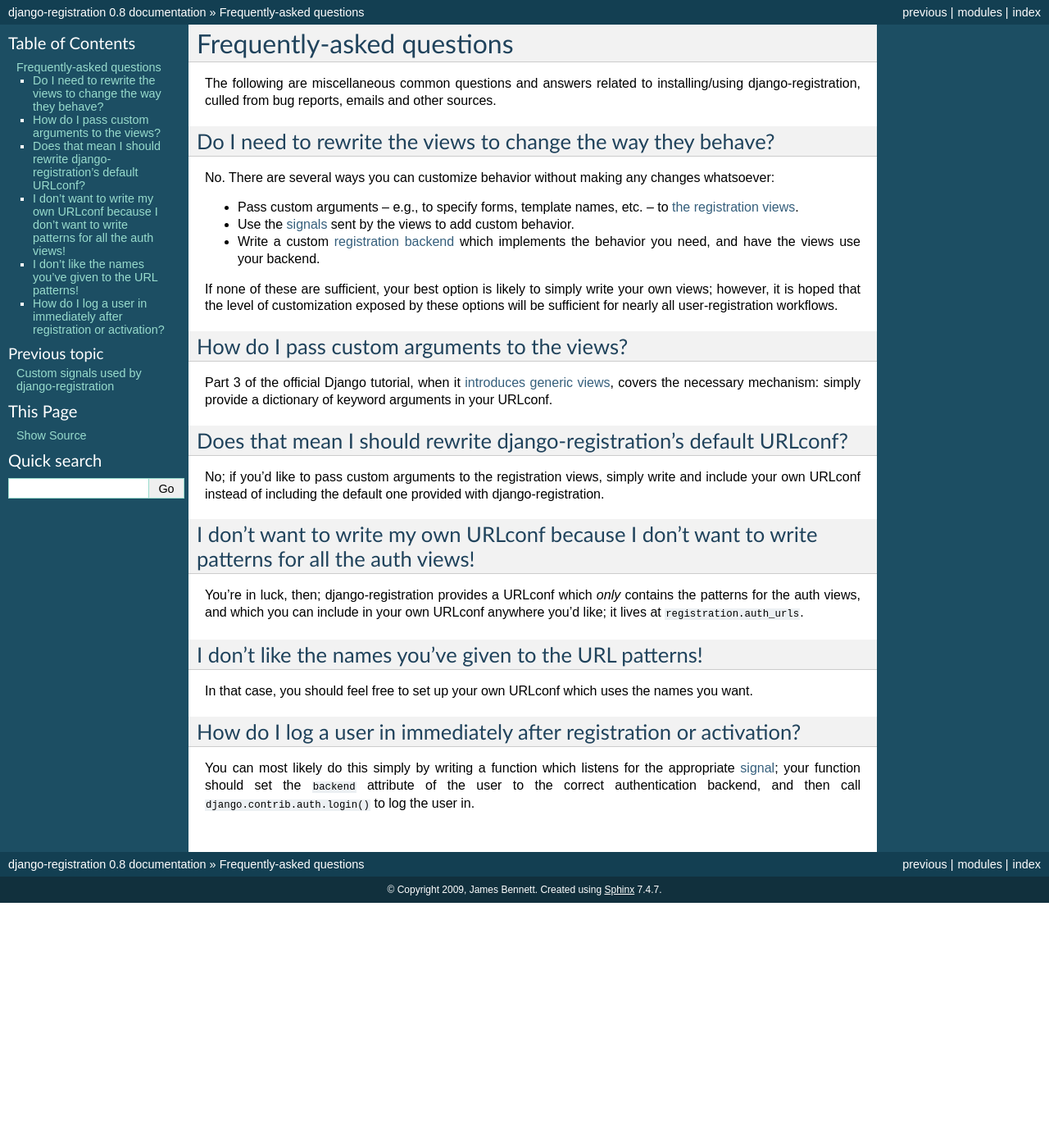
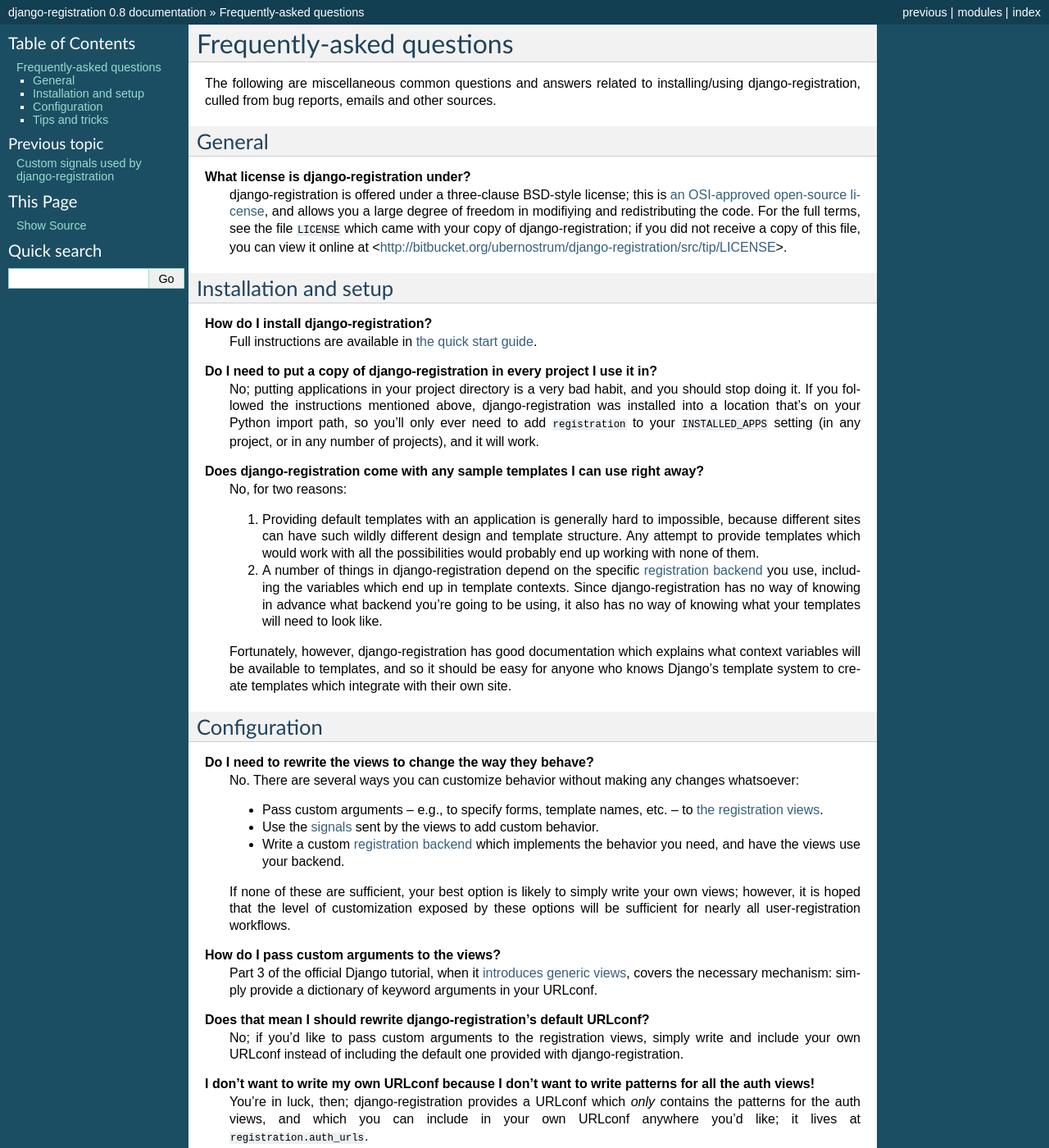
Before and after one commit to plivo/django-registration, a Sphinx documentation site: the page built from docs/faq.rst, in a window 1280 px wide and 1400 px high. Shown: the whole window at 82% size. Built offline with Sphinx 7.4.7, drawn with Linux system fonts in a browser that asks for light colours; some of the changed text lies outside the part shown.

Commit message:
More documentation.

```diff
--- a/docs/faq.rst
+++ b/docs/faq.rst
@@ -8,67 +8,124 @@ to installing/using django-registration, culled from bug reports,
 emails and other sources.
 
 
-Do I need to rewrite the views to change the way they behave?
--------------------------------------------------------------
+General
+-------
 
-No. There are several ways you can customize behavior without making
-any changes whatsoever:
-
-* Pass custom arguments -- e.g., to specify forms, template names,
-  etc. -- to :ref:`the registration views <views>`.
-
-* Use the :ref:`signals <signals>` sent by the views to add custom
-  behavior.
-
-* Write a custom :ref:`registration backend <backend-api>` which
-  implements the behavior you need, and have the views use your
-  backend.
-
-If none of these are sufficient, your best option is likely to simply
-write your own views; however, it is hoped that the level of
-customization exposed by these options will be sufficient for nearly
-all user-registration workflows.
+**What license is django-registration under?**
+    django-registration is offered under a three-clause BSD-style
+    license; this is `an OSI-approved open-source license
+    <http://www.opensource.org/licenses/bsd-license.php>`_, and allows
+    you a large degree of freedom in modifiying and redistributing the
+    code. For the full terms, see the file ``LICENSE`` which came with
+    your copy of django-registration; if you did not receive a copy of
+    this file, you can view it online at
+    <http://bitbucket.org/ubernostrum/django-registration/src/tip/LICENSE>.
 
 
-How do I pass custom arguments to the views?
---------------------------------------------
+Installation and setup
+----------------------
 
-Part 3 of the official Django tutorial, when it `introduces generic
-views
-<http://docs.djangoproject.com/en/dev/intro/tutorial04/#use-generic-views-less-code-is-better>`_,
-covers the necessary mechanism: simply provide a dictionary of keyword
-arguments in your URLconf.
+**How do I install django-registration?**
+    Full instructions are available in :ref:`the quick start guide <quickstart>`.
+
+**Do I need to put a copy of django-registration in every project I use it in?**
+    No; putting applications in your project directory is a very bad
+    habit, and you should stop doing it. If you followed the
+    instructions mentioned above, django-registration was installed
+    into a location that's on your Python import path, so you'll only
+    ever need to add ``registration`` to your ``INSTALLED_APPS``
+    setting (in any project, or in any number of projects), and it
+    will work.
+
+**Does django-registration come with any sample templates I can use right away?**
+    No, for two reasons:
+
+    1. Providing default templates with an application is generally
+       hard to impossible, because different sites can have such
+       wildly different design and template structure. Any attempt to
+       provide templates which would work with all the possibilities
+       would probably end up working with none of them.
+
+    2. A number of things in django-registration depend on the
+       specific :ref:`registration backend <backend-api>` you use,
+       including the variables which end up in template
+       contexts. Since django-registration has no way of knowing in
+       advance what backend you're going to be using, it also has no
+       way of knowing what your templates will need to look like.
+
+    Fortunately, however, django-registration has good documentation
+    which explains what context variables will be available to
+    templates, and so it should be easy for anyone who knows Django's
+    template system to create templates which integrate with their own
+    site.
 
 
-Does that mean I should rewrite django-registration's default URLconf?
-----------------------------------------------------------------------
+Configuration
+-------------
 
-No; if you'd like to pass custom arguments to the registration views,
-simply write and include your own URLconf instead of including the
-default one provided with django-registration.
+**Do I need to rewrite the views to change the way they behave?**
+    No. There are several ways you can customize behavior without
+    making any changes whatsoever:
+
+    * Pass custom arguments -- e.g., to specify forms, template names,
+      etc. -- to :ref:`the registration views <views>`.
+
+    * Use the :ref:`signals <signals>` sent by the views to add custom
+      behavior.
+
+    * Write a custom :ref:`registration backend <backend-api>` which
+      implements the behavior you need, and have the views use your
+      backend.
+
+    If none of these are sufficient, your best option is likely to
+    simply write your own views; however, it is hoped that the level
+    of customization exposed by these options will be sufficient for
+    nearly all user-registration workflows.
+
+**How do I pass custom arguments to the views?**
+    Part 3 of the official Django tutorial, when it `introduces
+    generic views
+    <http://docs.djangoproject.com/en/dev/intro/tutorial04/#use-generic-views-less-code-is-better>`_,
+    covers the necessary mechanism: simply provide a dictionary of
+    keyword arguments in your URLconf.
+
+**Does that mean I should rewrite django-registration's default URLconf?**
+    No; if you'd like to pass custom arguments to the registration
+    views, simply write and include your own URLconf instead of
+    including the default one provided with django-registration.
+
+**I don't want to write my own URLconf because I don't want to write patterns for all the auth views!**
+    You're in luck, then; django-registration provides a URLconf which
+    *only* contains the patterns for the auth views, and which you can
+    include in your own URLconf anywhere you'd like; it lives at
+    ``registration.auth_urls``.
+
+**I don't like the names you've given to the URL patterns!**
+    In that case, you should feel free to set up your own URLconf
+    which uses the names you want.
 
 
-I don't want to write my own URLconf because I don't want to write patterns for all the auth views!
----------------------------------------------------------------------------------------------------
+Tips and tricks
+---------------
 
-You're in luck, then; django-registration provides a URLconf which
-*only* contains the patterns for the auth views, and which you can
-include in your own URLconf anywhere you'd like; it lives at
-``registration.auth_urls``.
+**How do I log a user in immediately after registration or activation?**
+    You can most likely do this simply by writing a function which
+    listens for the appropriate :ref:`signal <signals>`; your function
+    should set the ``backend`` attribute of the user to the correct
+    authentication backend, and then call
+    ``django.contrib.auth.login()`` to log the user in.
 
+**How do I re-send an activation email?**
+    Assuming you're using :ref:`the default backend
+    <default-backend>`, a `custom admin action
+    <http://docs.djangoproject.com/en/dev/ref/contrib/admin/actions/>`_
+    is provided for this; in the admin for the
+    :class:`~registration.models.RegistrationProfile` model, simply
+    click the checkbox for the user(s) you'd like to re-send the email
+    for, then select the "Re-send activation emails" action.
 
-I don't like the names you've given to the URL patterns!
---------------------------------------------------------
-
-In that case, you should feel free to set up your own URLconf which
-uses the names you want.
-
-
-How do I log a user in immediately after registration or activation?
---------------------------------------------------------------------
-
-You can most likely do this simply by writing a function which listens
-for the appropriate :ref:`signal <signals>`; your function should set
-the ``backend`` attribute of the user to the correct authentication
-backend, and then call ``django.contrib.auth.login()`` to log the user
-in.
+**How do I manually activate a user?**
+    In the default backend, a custom admin action is provided for
+    this. In the admin for the ``RegistrationProfile`` model, click
+    the checkbox for the user(s) you'd like to activate, then select
+    the "Activate users" action.
```
